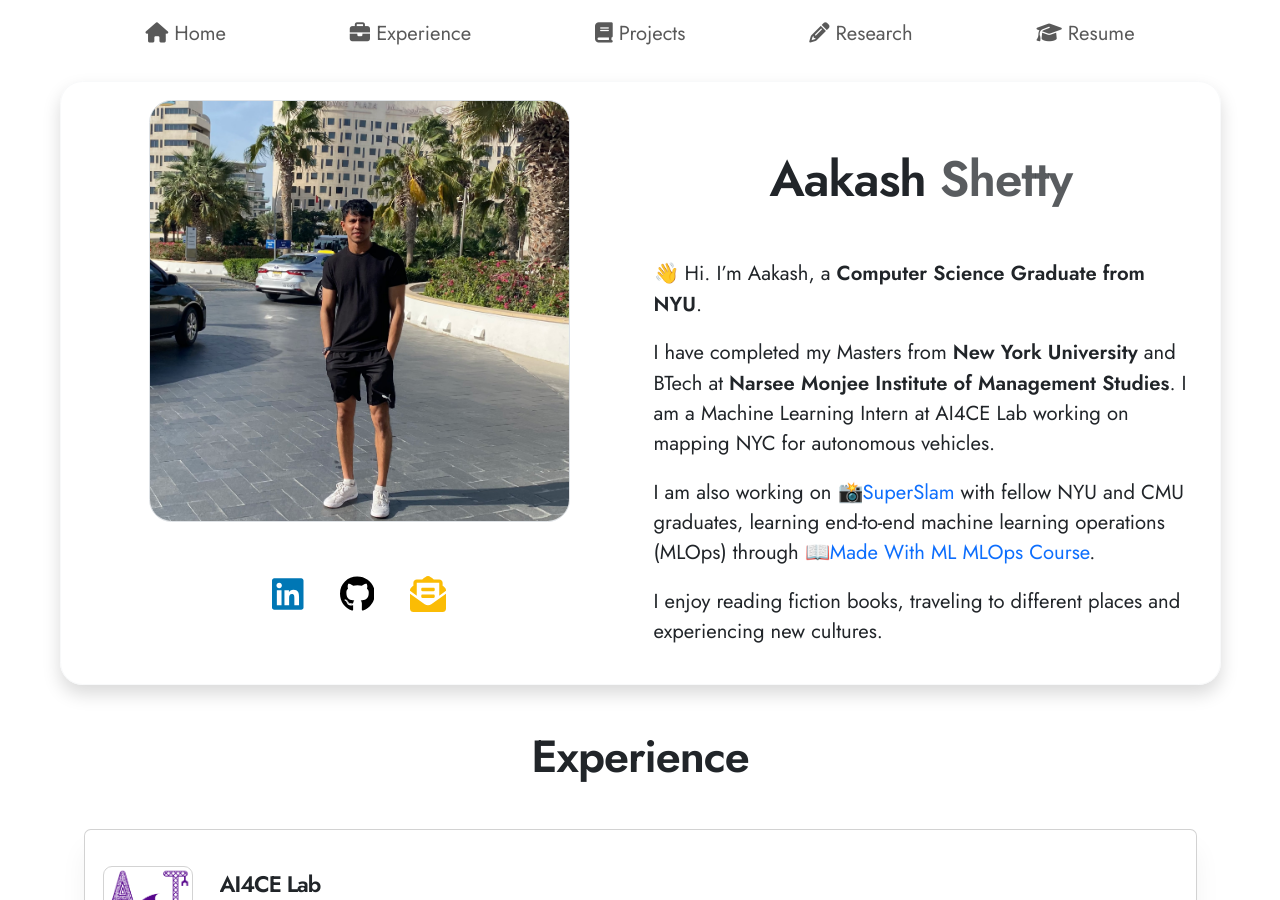
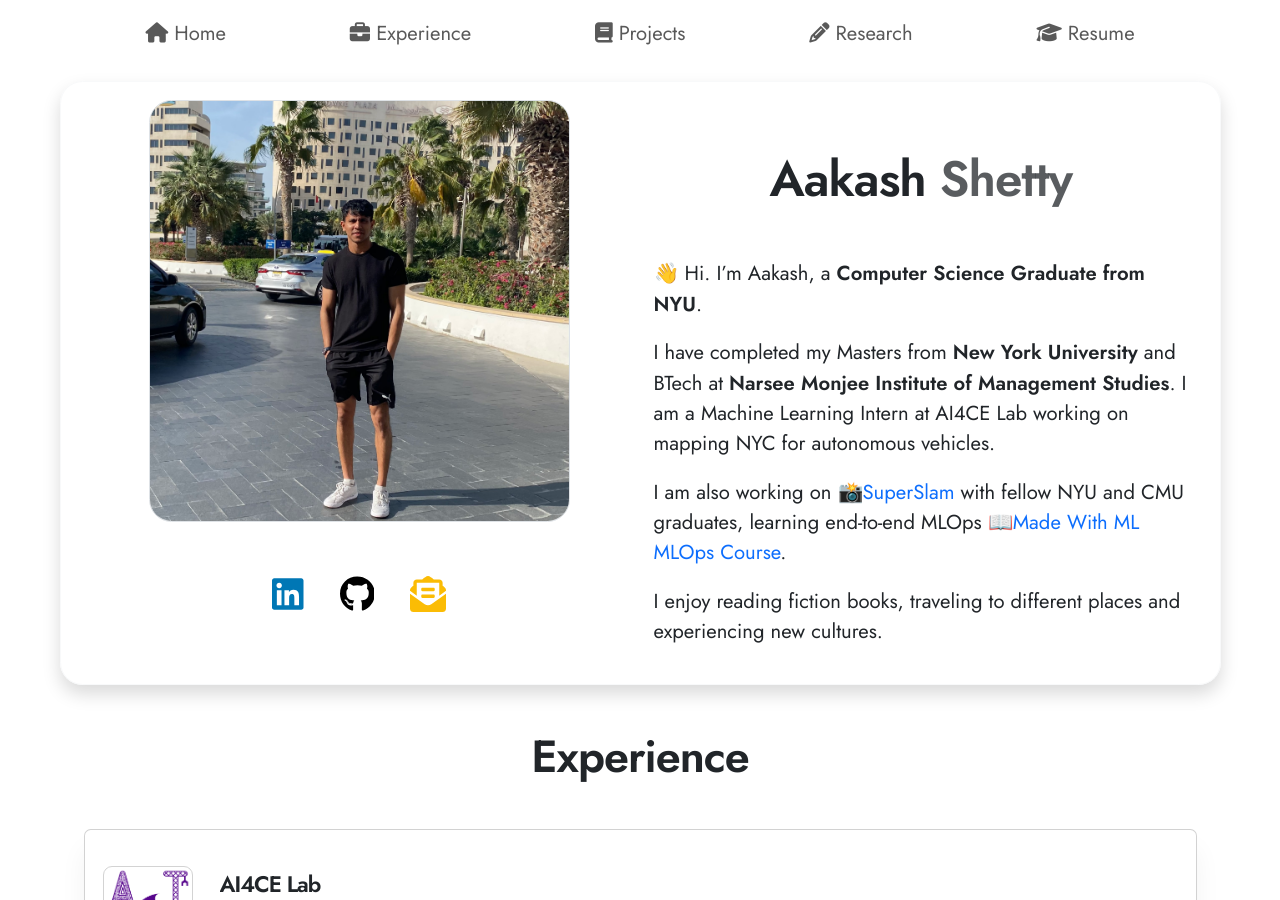
Before and after one commit to AAKASHKSHETTY/AAKASHKSHETTY.github.io, a Jekyll site: the page built from index.md, in a window 1280 px wide and 900 px high. Built offline with Jekyll 4.4.1, drawn with Linux system fonts in a browser that asks for light colours; nearby versions of some CDN libraries.

Commit message:
New Commit

```diff
--- a/_includes/about.md
+++ b/_includes/about.md
@@ -2,6 +2,6 @@
 
 I have completed my Masters from **New York University** and BTech at **Narsee Monjee Institute of Management Studies**. I am a Machine Learning Intern at AI4CE Lab working on mapping NYC for autonomous vehicles.
 
-I am also working on [📸SuperSlam](https://github.com/adityamwagh/SuperSLAM){:target="_blank"} with fellow NYU and CMU graduates, learning end-to-end machine learning operations (MLOps) through [📖Made With ML MLOps Course](https://madewithml.com/){:target="_blank"}.
+I am also working on [📸SuperSlam](https://github.com/adityamwagh/SuperSLAM){:target="_blank"} with fellow NYU and CMU graduates, learning end-to-end MLOps [📖Made With ML MLOps Course](https://madewithml.com/){:target="_blank"}.
 
 I enjoy reading fiction books, traveling to different places and experiencing new cultures.
```
